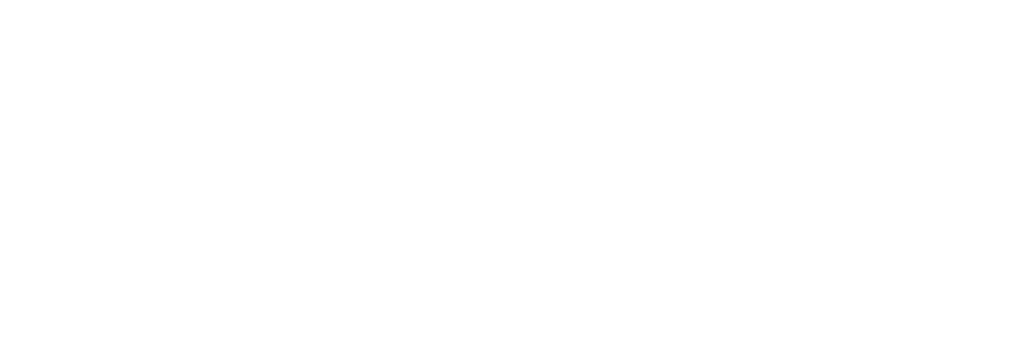
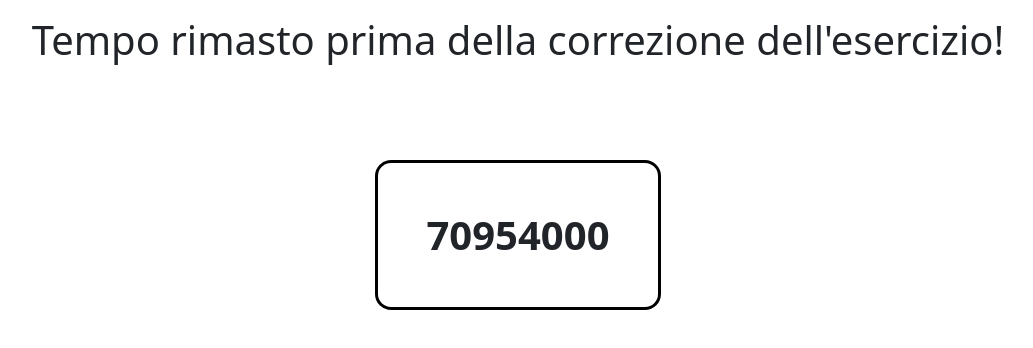
Before and after one commit to marcovittoriozacca/js-simon, a plain HTML site: page index.html in a window 1280 px wide. Shown: the whole page, without its empty margins (122-1155 px from the left). Drawn offline with nearby package versions, Linux system fonts and the light colour scheme.

Commit message:
feat: countdown in milliseconds

```diff
--- a/index.html
+++ b/index.html
@@ -4,9 +4,23 @@
     <meta charset="UTF-8">
     <meta name="viewport" content="width=device-width, initial-scale=1.0">
     <title>Boom Countdown</title>
+
+    <link rel='stylesheet' href='https://cdnjs.cloudflare.com/ajax/libs/bootstrap/5.3.2/css/bootstrap.min.css' integrity='sha512-b2QcS5SsA8tZodcDtGRELiGv5SaKSk1vDHDaQRda0htPYWZ6046lr3kJ5bAAQdpV2mmA/4v0wQF9MyU6/pDIAg==' crossorigin='anonymous'/>
+
     <link rel="stylesheet" href="./style.css">
 </head>
 <body>
+    <h1 class="text-center my-3">Tempo rimasto prima della correzione dell'esercizio!</h1>
+    <div class="d-flex justify-content-center align-items-center mt-5 pt-5">
+        <div class="h1 fw-bold d-inline-block p-5 border border-3 border-black rounded-4" id="clockhtml"></div>
+
+    </div>
+
+
+
+
+
+    <script src='https://cdnjs.cloudflare.com/ajax/libs/bootstrap/5.3.2/js/bootstrap.min.js' integrity='sha512-WW8/jxkELe2CAiE4LvQfwm1rajOS8PHasCCx+knHG0gBHt8EXxS6T6tJRTGuDQVnluuAvMxWF4j8SNFDKceLFg==' crossorigin='anonymous'></script>
 
     <script src="./main.js"></script>
 </body>
--- a/main.js
+++ b/main.js
@@ -0,0 +1,26 @@
+const clockHtml = document.getElementById('clockhtml')
+
+//associamo a questa variabile il giorno e l'orario di domani (deadline) in millisecondi
+const targetData = new Date("Jan 19, 2024, 9:30:0").getTime();
+
+//variabile che conterrà la giornata e l'orario attuale, sempre in millisecondi
+let today;
+
+//variabile che conterrà la differenza di tempo in millisecondi tra la giornata di oggi e la giornata target
+let countDown;
+
+//funzione temporale (attualmente senza parametri di tempo per rendere più visibile lo scalare dei millisecondi)
+const clockJS = setInterval(timer)
+
+//funzione timer per il conteggio dei millisecondi
+function timer(){
+
+    if(countDown < 0){
+        clearInterval(clockJS);
+        clockHtml.innerHTML = "Tempo della correzione!"
+    }else{
+        today = new Date().getTime();
+        countDown = targetData - today;
+        clockHtml.innerHTML = countDown;
+    }
+}
```
